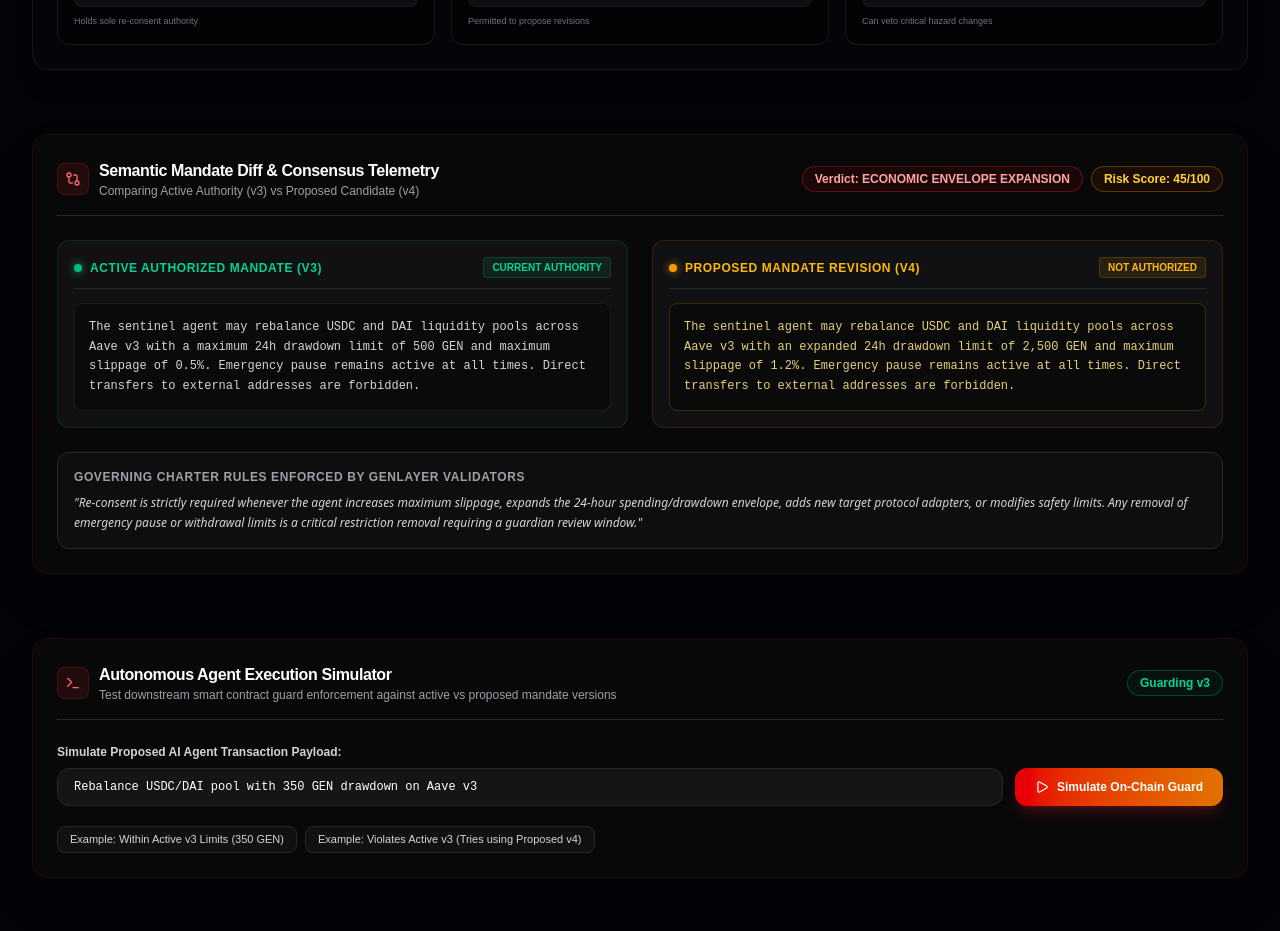
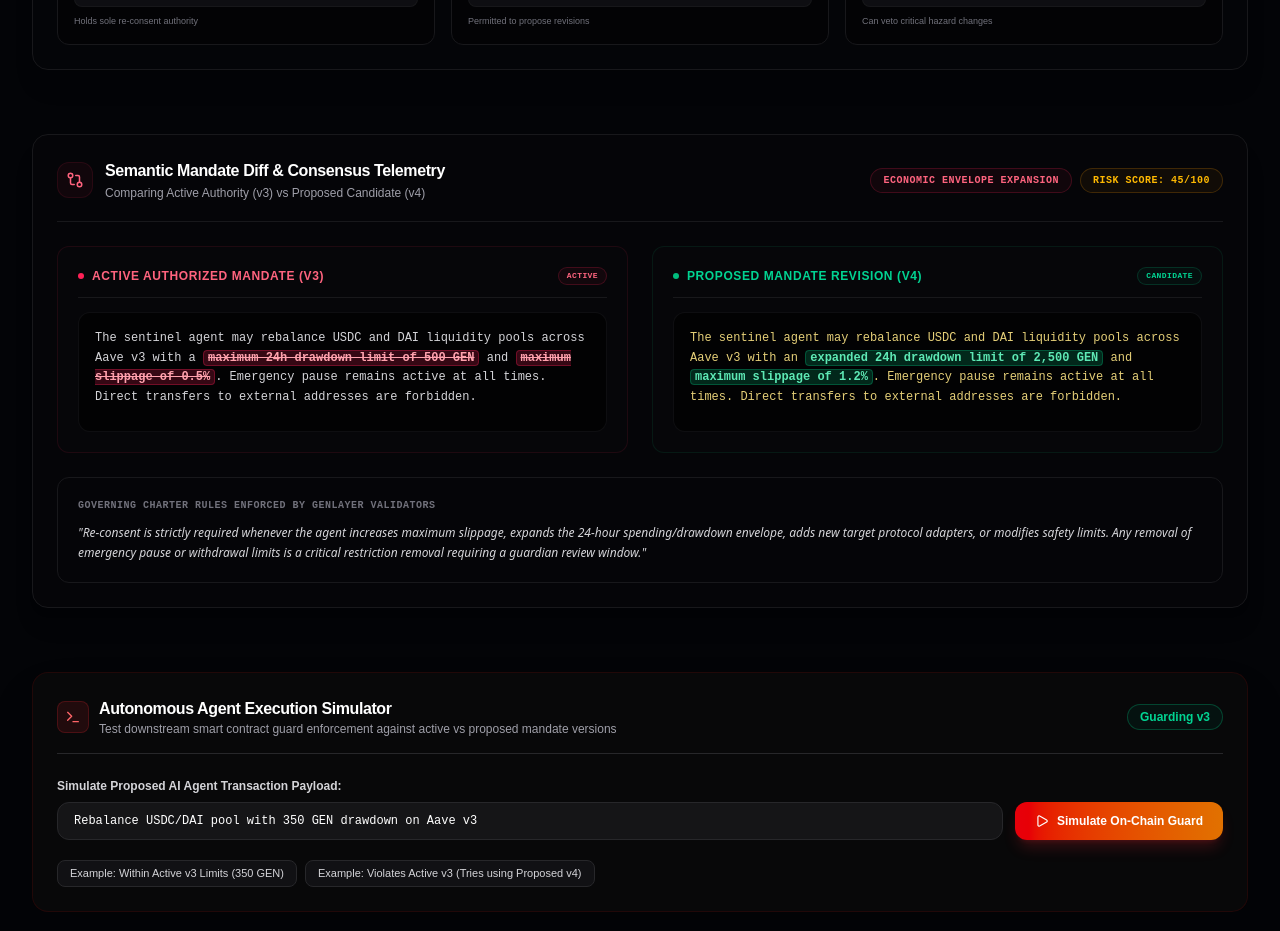
Before and after one commit to 9ja-maxx/dracoclause, a Next.js app in the folder frontend/: page / in a window 1280 px wide. Shown: the part 1860-2791 px from the top of the page. Built offline with nearby package versions, Linux system fonts and the light colour scheme; what genlayer-js would draw is missing.

Commit message:
design: design elegant inline visual diff highlighter panels

```diff
--- a/frontend/src/components/SemanticDiffInspector.tsx
+++ b/frontend/src/components/SemanticDiffInspector.tsx
@@ -2,27 +2,98 @@
 
 import React from "react";
 import { MandateDemoData } from "./MandateExplorer";
-import { GitCompare, Flame, ShieldAlert, CheckCircle2, Lock } from "lucide-react";
+import { GitCompare } from "lucide-react";
 
 export function SemanticDiffInspector({ mandate }: { mandate: MandateDemoData }) {
+  // Simple word-level simulated diff renderer for the demo experience
+  const renderActiveText = () => {
+    if (mandate.id === "yield-sentinel-alpha") {
+      return (
+        <p className="leading-relaxed text-zinc-300 font-mono text-xs">
+          The sentinel agent may rebalance USDC and DAI liquidity pools across Aave v3 with a{' '}
+          <span className="bg-rose-500/20 text-rose-300 line-through px-1 rounded font-bold border border-rose-500/30">
+            maximum 24h drawdown limit of 500 GEN
+          </span>{' '}
+          and{' '}
+          <span className="bg-rose-500/20 text-rose-300 line-through px-1 rounded font-bold border border-rose-500/30">
+            maximum slippage of 0.5%
+          </span>
+          . Emergency pause remains active at all times. Direct transfers to external addresses are forbidden.
+        </p>
+      );
+    }
+
+    if (mandate.id === "treasury-guard-draco") {
+      return (
+        <p className="leading-relaxed text-zinc-300 font-mono text-xs">
+          The operator may execute arbitrage trades on Uniswap and Sushiswap pools{' '}
+          <span className="bg-rose-500/20 text-rose-300 line-through px-1 rounded font-bold border border-rose-500/30">
+            up to 1,000 GEN per trade
+          </span>
+          .{' '}
+          <span className="bg-rose-500/20 text-rose-300 line-through px-1 rounded font-bold border border-rose-500/30">
+            Maximum flashloan limit is 10,000 GEN. Emergency circuit breaker triggers automatically on cumulative loss exceeding 50 GEN in 1 hour.
+          </span>
+        </p>
+      );
+    }
+
+    return <p className="font-mono text-xs text-zinc-300">{mandate.activeText}</p>;
+  };
+
+  const renderProposedText = () => {
+    if (mandate.id === "yield-sentinel-alpha") {
+      return (
+        <p className="leading-relaxed text-amber-200/90 font-mono text-xs">
+          The sentinel agent may rebalance USDC and DAI liquidity pools across Aave v3 with an{' '}
+          <span className="bg-emerald-500/20 text-emerald-300 px-1 rounded font-bold border border-emerald-500/30">
+            expanded 24h drawdown limit of 2,500 GEN
+          </span>{' '}
+          and{' '}
+          <span className="bg-emerald-500/20 text-emerald-300 px-1 rounded font-bold border border-emerald-500/30">
+            maximum slippage of 1.2%
+          </span>
+          . Emergency pause remains active at all times. Direct transfers to external addresses are forbidden.
+        </p>
+      );
+    }
+
+    if (mandate.id === "treasury-guard-draco") {
+      return (
+        <p className="leading-relaxed text-amber-200/90 font-mono text-xs">
+          The operator may execute arbitrage trades on Uniswap, Sushiswap, and{' '}
+          <span className="bg-emerald-500/20 text-emerald-300 px-1 rounded font-bold border border-emerald-500/30">
+            unvetted new venues up to 5,000 GEN per trade
+          </span>
+          .{' '}
+          <span className="bg-emerald-500/20 text-emerald-300 px-1 rounded font-bold border border-emerald-500/30">
+            Maximum flashloan limit is 50,000 GEN. Circuit breaker threshold removed.
+          </span>
+        </p>
+      );
+    }
+
+    return <p className="font-mono text-xs text-amber-200/90">{mandate.proposedText}</p>;
+  };
+
   return (
-    <div className="rounded-2xl border border-red-950/40 bg-zinc-950/90 p-6 shadow-2xl backdrop-blur-xl">
-      <div className="flex flex-wrap items-center justify-between gap-4 border-b border-zinc-800 pb-4">
-        <div className="flex items-center gap-2.5">
-          <div className="flex size-8 items-center justify-center rounded-lg bg-red-500/10 text-red-400 border border-red-500/20">
-            <GitCompare className="size-4" />
+    <div className="rounded-2xl border border-zinc-900 bg-zinc-950/40 p-6 shadow-xl">
+      <div className="flex flex-wrap items-center justify-between gap-4 border-b border-zinc-900 pb-5">
+        <div className="flex items-center gap-3">
+          <div className="flex size-9 items-center justify-center rounded-xl bg-rose-500/5 text-rose-400 border border-rose-500/10">
+            <GitCompare className="size-4.5" />
           </div>
           <div>
             <h3 className="font-bold text-white text-base tracking-tight">Semantic Mandate Diff & Consensus Telemetry</h3>
-            <p className="text-xs text-zinc-400">Comparing Active Authority (v{mandate.activeVersion}) vs Proposed Candidate (v{mandate.openVersion})</p>
+            <p className="text-xs text-zinc-400 font-light mt-0.5">Comparing Active Authority (v{mandate.activeVersion}) vs Proposed Candidate (v{mandate.openVersion})</p>
           </div>
         </div>
 
         <div className="flex items-center gap-2">
-          <span className="rounded-full border border-red-500/30 bg-red-950/30 px-3 py-1 text-xs font-bold text-red-300">
-            Verdict: {mandate.semanticClass.replace(/_/g, " ")}
+          <span className="rounded-full border border-rose-500/20 bg-rose-500/5 px-3 py-1 text-[10px] font-bold tracking-wider uppercase text-rose-400 font-mono">
+            {mandate.semanticClass.replace(/_/g, " ")}
           </span>
-          <span className="rounded-full border border-amber-500/30 bg-amber-950/30 px-3 py-1 text-xs font-bold text-amber-300">
+          <span className="rounded-full border border-amber-500/20 bg-amber-500/5 px-3 py-1 text-[10px] font-bold tracking-wider uppercase text-amber-400 font-mono">
             Risk Score: {mandate.riskScore}/100
           </span>
         </div>
@@ -31,48 +102,48 @@
       {/* Side-by-Side Comparison Panels */}
       <div className="mt-6 grid gap-6 md:grid-cols-2">
         {/* Active Version */}
-        <div className="rounded-xl border border-emerald-900/40 bg-zinc-900/60 p-4">
-          <div className="flex items-center justify-between border-b border-zinc-800 pb-2.5">
+        <div className="rounded-xl border border-rose-500/10 bg-zinc-900/10 p-5 space-y-3.5">
+          <div className="flex items-center justify-between border-b border-zinc-900 pb-3">
             <div className="flex items-center gap-2">
-              <div className="size-2 rounded-full bg-emerald-500 shadow-[0_0_8px_rgba(16,185,129,0.8)]" />
-              <h4 className="font-bold text-xs uppercase tracking-wider text-emerald-400">
+              <div className="size-1.5 rounded-full bg-rose-500" />
+              <h4 className="font-bold text-xs uppercase tracking-wider text-rose-400 font-sans">
                 Active Authorized Mandate (v{mandate.activeVersion})
               </h4>
             </div>
-            <span className="rounded bg-emerald-500/10 px-2 py-0.5 text-[10px] font-bold text-emerald-400 border border-emerald-500/20">
-              CURRENT AUTHORITY
+            <span className="rounded-full border border-rose-500/20 bg-rose-500/5 px-2 py-0.5 text-[8px] font-bold text-rose-400 uppercase tracking-wider font-mono">
+              ACTIVE
             </span>
           </div>
-          <div className="mt-3.5 rounded-lg bg-zinc-950/80 p-3.5 font-mono text-xs leading-relaxed text-zinc-300 border border-zinc-800/60">
-            {mandate.activeText}
+          <div className="rounded-xl bg-black/60 p-4 border border-zinc-900/60 leading-relaxed min-h-[120px]">
+            {renderActiveText()}
           </div>
         </div>
 
         {/* Proposed Version */}
-        <div className="rounded-xl border border-amber-900/40 bg-zinc-900/60 p-4">
-          <div className="flex items-center justify-between border-b border-zinc-800 pb-2.5">
+        <div className="rounded-xl border border-emerald-500/10 bg-zinc-900/10 p-5 space-y-3.5">
+          <div className="flex items-center justify-between border-b border-zinc-900 pb-3">
             <div className="flex items-center gap-2">
-              <div className="size-2 rounded-full bg-amber-500 animate-pulse shadow-[0_0_8px_rgba(245,158,11,0.8)]" />
-              <h4 className="font-bold text-xs uppercase tracking-wider text-amber-400">
+              <div className="size-1.5 rounded-full bg-emerald-500" />
+              <h4 className="font-bold text-xs uppercase tracking-wider text-emerald-400 font-sans">
                 Proposed Mandate Revision (v{mandate.openVersion})
               </h4>
             </div>
-            <span className="rounded bg-amber-500/10 px-2 py-0.5 text-[10px] font-bold text-amber-400 border border-amber-500/20">
-              NOT AUTHORIZED
+            <span className="rounded-full border border-emerald-500/20 bg-emerald-500/5 px-2 py-0.5 text-[8px] font-bold text-emerald-400 uppercase tracking-wider font-mono">
+              CANDIDATE
             </span>
           </div>
-          <div className="mt-3.5 rounded-lg bg-zinc-950/80 p-3.5 font-mono text-xs leading-relaxed text-amber-200/90 border border-amber-500/20 bg-amber-950/10">
-            {mandate.proposedText}
+          <div className="rounded-xl bg-black/60 p-4 border border-zinc-900/60 leading-relaxed min-h-[120px]">
+            {renderProposedText()}
           </div>
         </div>
       </div>
 
       {/* Governing Charter Rule Context */}
-      <div className="mt-6 rounded-xl border border-zinc-800 bg-zinc-900/40 p-4">
-        <h5 className="text-xs font-bold uppercase tracking-wider text-zinc-400 mb-2">
+      <div className="mt-6 rounded-xl border border-zinc-900 bg-zinc-950/20 p-5">
+        <h5 className="text-[10px] font-mono font-bold uppercase tracking-wider text-zinc-500 mb-2.5">
           Governing Charter Rules Enforced by GenLayer Validators
         </h5>
-        <p className="text-xs leading-relaxed text-zinc-300 font-sans italic">
+        <p className="text-xs leading-relaxed text-zinc-300 font-light italic font-sans">
           "{mandate.rules}"
         </p>
       </div>
```
